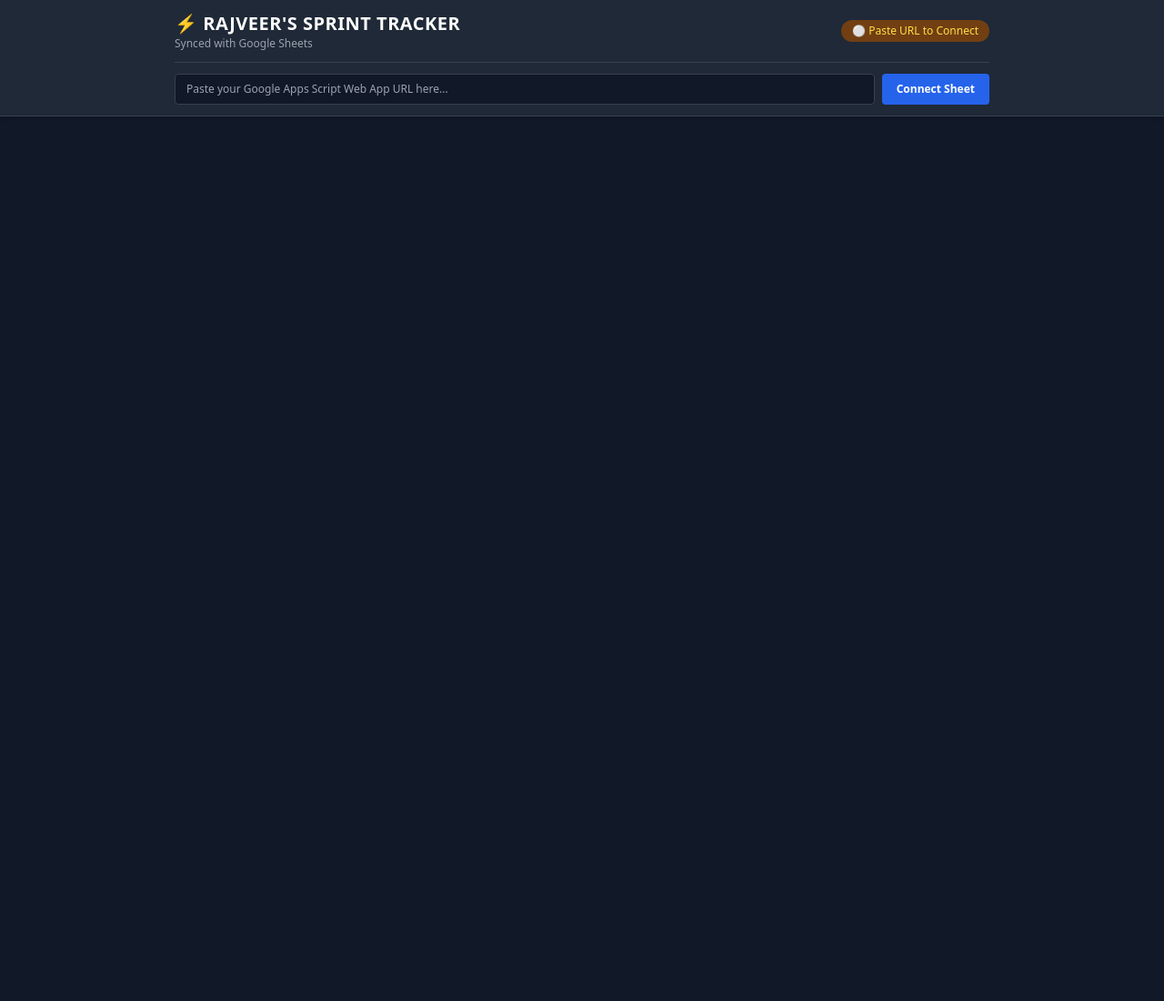
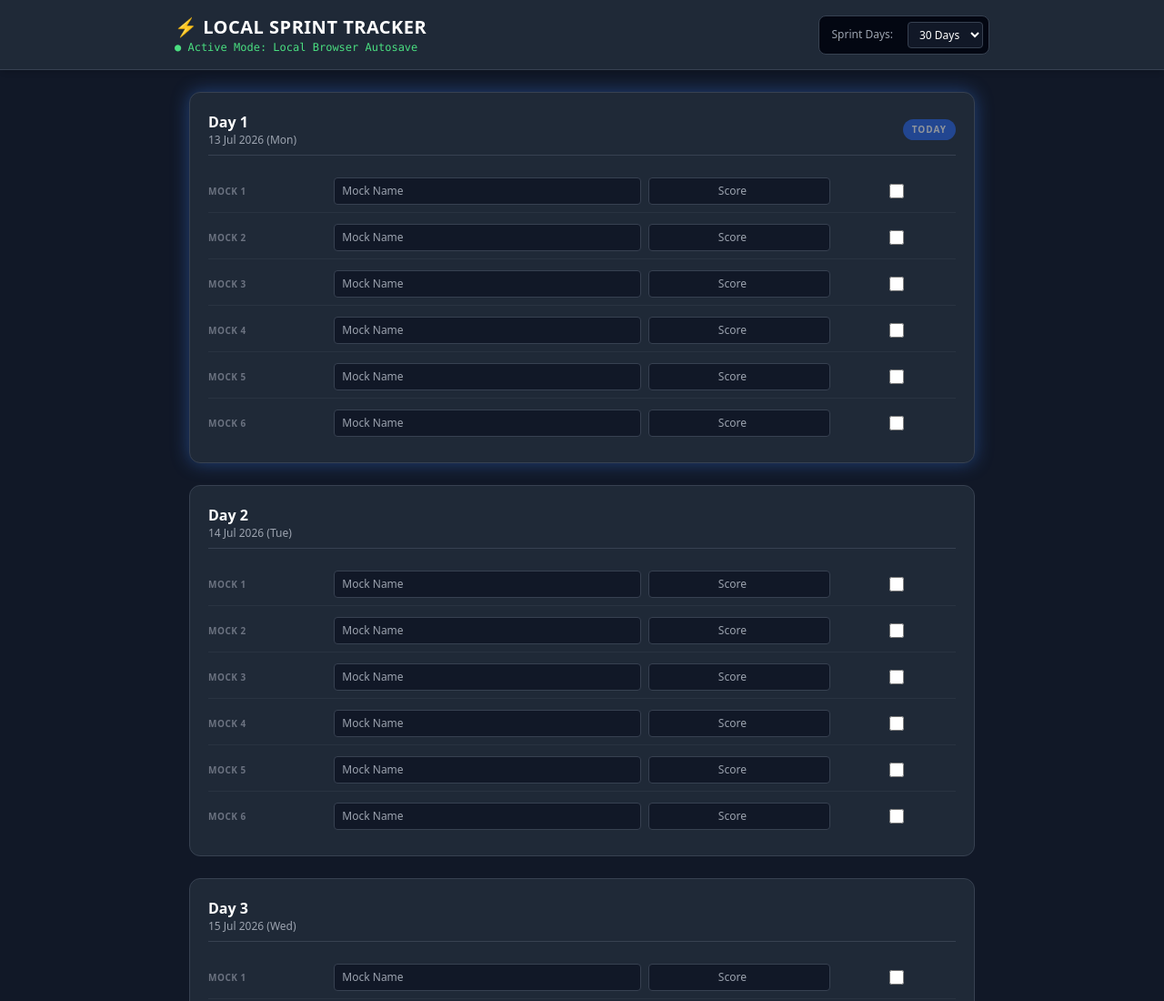
Before and after one commit to erpsru/dailytracker, a plain HTML site: page index.html in a window 1280 px wide. Shown: the top 1100 px of the page at 91% size. Before the commit the page ends 800 px from the top, so only its background shows below. Drawn offline with nearby package versions, Linux system fonts and the light colour scheme.

Commit message:
Update index.html

```diff
--- a/index.html
+++ b/index.html
@@ -3,159 +3,124 @@
 <head>
     <meta charset="UTF-8">
     <meta name="viewport" content="width=device-width, initial-scale=1.0">
-    <title>Integrated Sprint Tracker</title>
+    <title>Sprint Tracker (Local Storage)</title>
     <script src="https://cdn.tailwindcss.com"></script>
     <style>
-        .today-card { border: 2px solid #22d3ee; box-shadow: 0 0 20px rgba(34, 211, 238, 0.25); }
+        .today-card {
+            border: 2px solid #3b82f6;
+            box-shadow: 0 0 20px rgba(59, 130, 246, 0.4);
+        }
     </style>
 </head>
 <body class="bg-gray-900 text-gray-100 font-sans min-h-screen pb-12">
 
-    <header class="bg-gray-800 border-b border-gray-700 sticky top-0 z-50 px-4 py-3 shadow-md">
-        <div class="max-w-4xl mx-auto flex flex-col sm:flex-row justify-between items-center gap-3">
+    <!-- Top Navigation Dashboard -->
+    <header class="bg-gray-800 border-b border-gray-700 sticky top-0 z-50 px-4 py-4 shadow-md">
+        <div class="max-w-4xl mx-auto flex flex-col sm:flex-row justify-between items-center gap-4">
             <div>
-                <h1 class="text-xl font-bold text-white tracking-wide">⚡ RAJVEER'S SPRINT TRACKER</h1>
-                <p class="text-xs text-gray-400">Synced with Google Sheets</p>
+                <h1 class="text-xl font-bold text-white tracking-wide">⚡ LOCAL SPRINT TRACKER</h1>
+                <p class="text-xs text-green-400 font-mono">● Active Mode: Local Browser Autosave</p>
             </div>
 
-            <div class="flex items-center gap-3 w-full sm:w-auto justify-end">
-                <span id="syncStatus" class="text-xs bg-gray-700 text-gray-300 px-3 py-1 rounded-full flex items-center gap-1">
-                    ⚪ Unconfigured
-                </span>
+            <!-- Sprint Length Controller -->
+            <div class="flex items-center gap-2 bg-gray-950 p-1.5 rounded-lg border border-gray-700">
+                <span class="text-xs text-gray-400 px-2">Sprint Days:</span>
+                <select id="sprintDaysSelect" onchange="changeSprintLength(this.value)" class="bg-gray-900 text-xs text-white rounded px-2 py-1 border border-gray-700 focus:outline-none focus:border-blue-500">
+                    <option value="10">10 Days</option>
+                    <option value="30" selected>30 Days</option>
+                    <option value="45">45 Days</option>
+                    <option value="60">60 Days</option>
+                </select>
             </div>
-        </div>
-
-        <div class="max-w-4xl mx-auto mt-3 border-t border-gray-700 pt-3 flex gap-2">
-            <input type="text" id="scriptUrlInput" placeholder="Paste your Google Apps Script Web App URL here..."
-                   class="bg-gray-900 text-xs text-gray-300 rounded px-3 py-2 flex-grow border border-gray-700 focus:outline-none focus:border-blue-500">
-            <button onclick="saveConfiguration()" class="bg-blue-600 hover:bg-blue-500 text-white text-xs font-semibold px-4 py-2 rounded transition">
-                Connect Sheet
-            </button>
         </div>
     </header>
 
     <main class="max-w-4xl mx-auto px-4 mt-6">
-        <div id="loading" class="hidden text-center py-12">
-            <div class="animate-spin rounded-full h-12 w-12 border-b-2 border-cyan-500 mx-auto mb-4"></div>
-            <p class="text-gray-400">Fetching latest data from your cloud sheet...</p>
+        <!-- Dashboard Cards Area -->
+        <div id="trackerContainer" class="space-y-6">
+            <!-- Dynamic days will generate automatically here -->
         </div>
-
-        <div id="emptyNotice" class="hidden bg-gray-800 border border-yellow-600/50 rounded-xl p-6 text-center text-gray-300 my-6 max-w-xl mx-auto">
-            <p class="font-semibold text-yellow-400 mb-2">Spreadsheet Rows Not Found!</p>
-            <p class="text-xs leading-relaxed">
-                Your code connected to the sheet, but couldn't find any tracker data. Make sure you have filled row entries below your column headers in Google Sheets! (e.g., set Row 2 to Day <code class="bg-gray-900 px-1 text-cyan-400">1</code>, Date <code class="bg-gray-900 px-1 text-cyan-400">13 July 2026</code>).
-            </p>
-        </div>
-
-        <div id="trackerContainer" class="space-y-6"></div>
     </main>
 
     <script>
-        let SCRIPT_URL = localStorage.getItem('sheet_script_url') || "";
-        let trackerData = [];
+        // Target Setup Configuration
+        const START_DATE = new Date(2026, 6, 13); // 13 July 2026 (Month index is 0-based)
+        let totalDays = parseInt(localStorage.getItem('sprint_total_days')) || 30;
 
-        document.getElementById('scriptUrlInput').value = SCRIPT_URL;
+        // Load existing data or create an empty object
+        let appData = JSON.parse(localStorage.getItem('sprint_tracker_data')) || {};
 
-        function saveConfiguration() {
-            const url = document.getElementById('scriptUrlInput').value.trim();
-            if(url) {
-                localStorage.setItem('sheet_script_url', url);
-                SCRIPT_URL = url;
-                initTracker();
-            }
+        // Sync dropdown to stored preference
+        document.getElementById('sprintDaysSelect').value = totalDays;
+
+        function changeSprintLength(newLength) {
+            totalDays = parseInt(newLength);
+            localStorage.setItem('sprint_total_days', totalDays);
+            buildTrackerUI();
         }
 
-        async function initTracker() {
-            if (!SCRIPT_URL) {
-                updateStatus("⚪ Paste URL to Connect", "bg-yellow-900 text-yellow-300");
-                return;
-            }
-
-            document.getElementById('loading').classList.remove('hidden');
-            document.getElementById('emptyNotice').classList.add('hidden');
-            document.getElementById('trackerContainer').innerHTML = "";
-            updateStatus("🔄 Syncing Cloud...", "bg-blue-900 text-blue-200 animate-pulse");
-
-            try {
-                const response = await fetch(SCRIPT_URL);
-                trackerData = await response.json();
-
-                if(!trackerData || trackerData.length === 0) {
-                    document.getElementById('emptyNotice').classList.remove('hidden');
-                    updateStatus("⚠️ Sheet Rows Empty", "bg-yellow-900 text-yellow-200");
-                    return;
-                }
-
-                renderDashboard();
-                updateStatus("☁️ Cloud Synced", "bg-green-900 text-green-200");
-            } catch (error) {
-                console.error(error);
-                updateStatus("❌ Connection Error", "bg-red-900 text-red-200");
-            } finally {
-                document.getElementById('loading').classList.add('hidden');
-            }
-        }
-
-        function updateStatus(text, classes) {
-            const statusBadge = document.getElementById('syncStatus');
-            statusBadge.className = `text-xs px-3 py-1 rounded-full flex items-center gap-1 ${classes}`;
-            statusBadge.innerHTML = text;
-        }
-
-        // Robust context-aware check for July 13, 2026
-        function verifyIfRowIsToday(dateValue) {
-            if (!dateValue) return false;
-
-            const targetDate = new Date(dateValue);
-            const today = new Date(); // Resolves natively to July 13, 2026 context
-
-            if (!isNaN(targetDate.getTime())) {
-                return targetDate.getDate() === today.getDate() &&
-                       targetDate.getMonth() === today.getMonth() &&
-                       targetDate.getFullYear() === today.getFullYear();
-            }
-
-            // Fallback for custom text strings typed by user
-            const rawString = dateValue.toString().toLowerCase();
-            return rawString.includes("13") && (rawString.includes("jul") || rawString.includes("july"));
-        }
-
-        function renderDashboard() {
+        function buildTrackerUI() {
             const container = document.getElementById('trackerContainer');
             container.innerHTML = "";
 
-            trackerData.forEach(dayRow => {
-                const isToday = verifyIfRowIsToday(dayRow.Date);
-                const dayCard = document.createElement('div');
-                dayCard.className = `bg-gray-800 rounded-xl p-5 border border-gray-700 transition ${isToday ? 'today-card' : ''}`;
+            // Get today's system date adjusted to ignore timestamp hours
+            const today = new Date();
+            const todayString = today.toLocaleDateString('en-GB'); // "DD/MM/YYYY"
 
-                // Clean displaying format for the card UI date
-                let displayDate = dayRow.Date || 'No Date Added';
-                if (dayRow.Date && !isNaN(new Date(dayRow.Date).getTime())) {
-                    displayDate = new Date(dayRow.Date).toLocaleDateString('en-GB', {
-                        day: 'numeric', month: 'short', year: 'numeric'
-                    });
+            let todayCardElement = null;
+
+            for (let i = 0; i < totalDays; i++) {
+                const currentDayNum = i + 1;
+
+                // Calculate calendar date for this specific card
+                const currentCardDate = new Date(START_DATE);
+                currentCardDate.setDate(START_DATE.getDate() + i);
+
+                // Formats date nicely: "13 Jul 2026 (Mon)"
+                const displayDate = currentCardDate.toLocaleDateString('en-GB', {
+                    day: 'numeric', month: 'short', year: 'numeric'
+                });
+                const displayDayOfWeek = currentCardDate.toLocaleDateString('en-GB', { weekday: 'short' });
+                const finalDateLabel = `${displayDate} (${displayDayOfWeek})`;
+
+                // Verify if this specific card matches today's exact calendar date
+                const isToday = currentCardDate.toLocaleDateString('en-GB') === todayString;
+
+                // Ensure data keys exist for this day
+                if (!appData[currentDayNum]) {
+                    appData[currentDayNum] = {};
                 }
 
+                const dayCard = document.createElement('div');
+                dayCard.className = `bg-gray-800 rounded-xl p-5 border border-gray-700 transition-all ${isToday ? 'today-card' : ''}`;
+                if (isToday) todayCardElement = dayCard;
+
                 let testRowsHtml = "";
-                for(let t=1; t<=6; t++) {
-                    const tName = dayRow[`T${t}_Name`] || "";
-                    const tScore = dayRow[`T${t}_Score`] !== undefined ? dayRow[`T${t}_Score`] : "";
-                    const tDone = dayRow[`T${t}_Done`] === true || dayRow[`T${t}_Done`] === "TRUE";
+                for (let t = 1; t <= 6; t++) {
+                    const mockKeyName = `T${t}_Name`;
+                    const mockKeyScore = `T${t}_Score`;
+                    const mockKeyDone = `T${t}_Done`;
+
+                    const valName = appData[currentDayNum][mockKeyName] || "";
+                    const valScore = appData[currentDayNum][mockKeyScore] || "";
+                    const valDone = appData[currentDayNum][mockKeyDone] === true;
 
                     testRowsHtml += `
-                        <div class="grid grid-cols-12 gap-2 items-center border-b border-gray-700/50 py-2 last:border-0">
-                            <span class="col-span-2 text-xs font-bold text-gray-500">MOCK ${t}</span>
-                            <input type="text" value="${escapeHtml(tName)}" placeholder="Test Name"
-                                   onchange="updateCloudData(${dayRow.Day}, 'T${t}_Name', this.value)"
-                                   class="col-span-5 bg-gray-900 text-xs text-white rounded px-2 py-1 border border-gray-700 focus:outline-none focus:border-cyan-500">
-                            <input type="number" value="${tScore}" placeholder="Score"
-                                   onchange="updateCloudData(${dayRow.Day}, 'T${t}_Score', this.value)"
-                                   class="col-span-3 bg-gray-900 text-xs text-center text-white rounded px-2 py-1 border border-gray-700 focus:outline-none focus:border-cyan-500">
+                        <div class="grid grid-cols-12 gap-2 items-center border-b border-gray-700/40 py-2 last:border-0">
+                            <span class="col-span-2 text-[10px] font-bold text-gray-500 tracking-wider">MOCK ${t}</span>
+
+                            <input type="text" value="${escapeHtml(valName)}" placeholder="Mock Name"
+                                   oninput="saveLocalData(${currentDayNum}, '${mockKeyName}', this.value)"
+                                   class="col-span-5 bg-gray-900 text-xs text-white rounded px-2 py-1.5 border border-gray-700 focus:outline-none focus:border-blue-500">
+
+                            <input type="number" value="${valScore}" placeholder="Score"
+                                   oninput="saveLocalData(${currentDayNum}, '${mockKeyScore}', this.value)"
+                                   class="col-span-3 bg-gray-900 text-xs text-center text-white rounded px-2 py-1.5 border border-gray-700 focus:outline-none focus:border-blue-500">
+
                             <div class="col-span-2 flex justify-center">
-                                <input type="checkbox" ${tDone ? 'checked' : ''}
-                                       onchange="updateCloudData(${dayRow.Day}, 'T${t}_Done', this.checked)"
-                                       class="w-4 h-4 rounded text-cyan-500 bg-gray-900 border-gray-700 focus:ring-cyan-500">
+                                <input type="checkbox" ${valDone ? 'checked' : ''}
+                                       onchange="saveLocalData(${currentDayNum}, '${mockKeyDone}', this.checked)"
+                                       class="w-4 h-4 rounded text-blue-600 bg-gray-900 border-gray-700 focus:ring-blue-500 cursor-pointer">
                             </div>
                         </div>
                     `;
@@ -164,40 +129,32 @@
                 dayCard.innerHTML = `
                     <div class="flex justify-between items-center mb-4 border-b border-gray-700 pb-2">
                         <div>
-                            <h3 class="text-base font-bold text-white">Day ${dayRow.Day}</h3>
-                            <p class="text-xs text-gray-400">${displayDate}</p>
+                            <h3 class="text-base font-bold text-white">Day ${currentDayNum}</h3>
+                            <p class="text-xs text-gray-400">${finalDateLabel}</p>
                         </div>
-                        ${isToday ? '<span class="bg-cyan-500 text-gray-900 text-[10px] uppercase font-bold tracking-widest px-2 py-0.5 rounded-full animate-pulse">Today</span>' : ''}
+                        ${isToday ? '<span class="bg-blue-600 text-white text-[10px] uppercase font-bold tracking-widest px-2.5 py-1 rounded-full animate-pulse">Today</span>' : ''}
                     </div>
                     <div class="space-y-1">
                         ${testRowsHtml}
                     </div>
                 `;
                 container.appendChild(dayCard);
-            });
+            }
+
+            // Auto-scroll screen down straight to today's card instantly so you don't scroll manually
+            if (todayCardElement) {
+                setTimeout(() => {
+                    todayCardElement.scrollIntoView({ behavior: 'smooth', block: 'center' });
+                }, 200);
+            }
         }
 
-        async function updateCloudData(dayNum, field, value) {
-            updateStatus("⏳ Saving changes...", "bg-yellow-900 text-yellow-200");
+        function saveLocalData(dayNum, field, value) {
+            if (!appData[dayNum]) appData[dayNum] = {};
+            appData[dayNum][field] = value;
 
-            const targets = trackerData.find(d => d.Day == dayNum);
-            if(targets) targets[field] = value;
-
-            const payload = { Day: dayNum };
-            payload[field] = value;
-
-            try {
-                await fetch(SCRIPT_URL, {
-                    method: 'POST',
-                    mode: 'no-cors',
-                    headers: { 'Content-Type': 'application/json' },
-                    body: JSON.stringify(payload)
-                });
-                updateStatus("☁️ Saved to Cloud", "bg-green-900 text-green-200");
-            } catch (e) {
-                console.error(e);
-                updateStatus("❌ Save Failed", "bg-red-900 text-red-200");
-            }
+            // Push changes instantly to device LocalStorage memory
+            localStorage.setItem('sprint_tracker_data', JSON.stringify(appData));
         }
 
         function escapeHtml(text) {
@@ -205,7 +162,8 @@
             return text.toString().replace(/&/g, "&amp;").replace(/</g, "&lt;").replace(/>/g, "&gt;").replace(/"/g, "&quot;");
         }
 
-        initTracker();
+        // Initialize UI engine
+        buildTrackerUI();
     </script>
 </body>
 </html>
```
